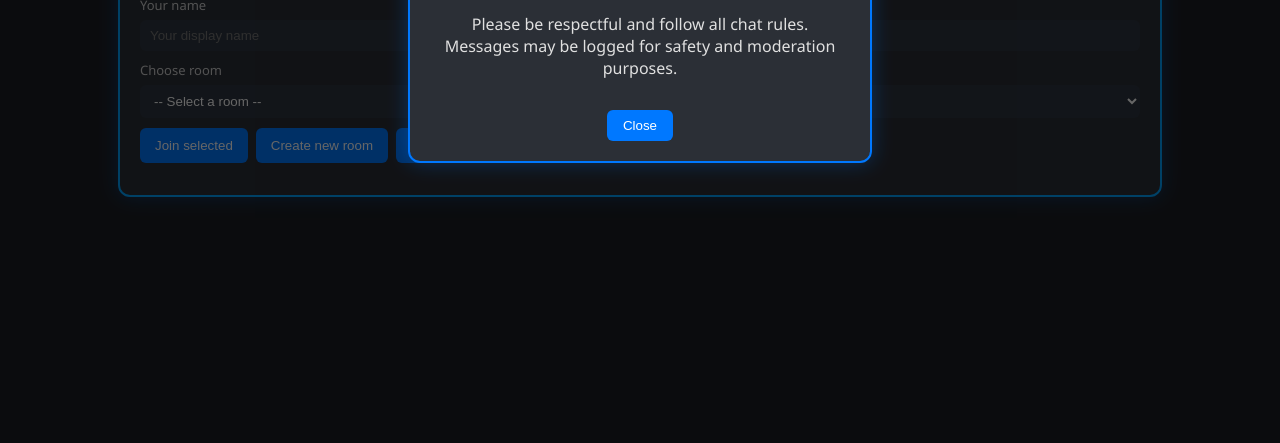
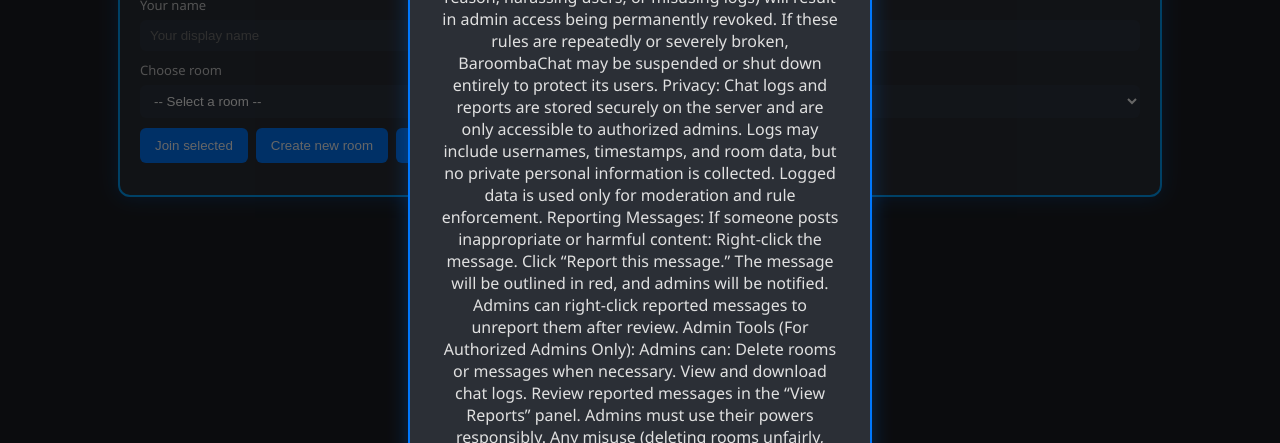
Before and after one commit to Rehcra867/Baroombachat, a website: page index.html in a window 1280 px wide. Shown: the part 357-800 px from the top of the page. Drawn offline with nearby package versions, Linux system fonts and the light colour scheme; no server answers.

Commit message:
Add Terms and Conditions

```diff
--- a/index.html
+++ b/index.html
@@ -77,11 +77,47 @@
   <!-- Welcome Popup -->
   <div id="welcome-popup" class="popup hidden">
     <div class="popup-content">
-      <h2 id="popup-title">Welcome to 🏍️ BaroombaChat!</h2>
+      <h2 id="popup-title">BaroombaChat Terms and Conditions</h2>
       <p id="popup-body">
-        Please be respectful and follow all chat rules. Messages may be logged for safety and moderation purposes.
+
+        Welcome to 🏍️ BaroombaChat!
+        By using this website, you agree to follow the rules below to help keep BaroombaChat safe, friendly, and fun for everyone.
+
+        Behaviour:
+          Be respectful. Treat all users with kindness and fairness.
+          No bullying, harassment, or discrimination of any kind.
+          No inappropriate, rude, or offensive language or content.
+          Use appropriate display names — do not impersonate others or use offensive terms.
+          Do not spam or flood rooms with unnecessary messages.
+          All actions in chat are logged, including room creation, joins, name changes, and messages, for moderation and safety purposes.
+
+        Enforcement:
+          Admins may remove messages, delete rooms, or revoke access from users who break these rules.
+          Abuse of admin power (such as deleting rooms or messages without valid reason, harassing users, or misusing logs) will result in admin access being permanently revoked.
+          If these rules are repeatedly or severely broken, BaroombaChat may be suspended or shut down entirely to protect its users.
+
+        Privacy:
+          Chat logs and reports are stored securely on the server and are only accessible to authorized admins.
+          Logs may include usernames, timestamps, and room data, but no private personal information is collected.
+          Logged data is used only for moderation and rule enforcement.
+
+
+        Reporting Messages:
+          If someone posts inappropriate or harmful content:
+          Right-click the message.
+          Click “Report this message.”
+          The message will be outlined in red, and admins will be notified.
+          Admins can right-click reported messages to unreport them after review.
+
+        Admin Tools (For Authorized Admins Only):
+          Admins can:
+          Delete rooms or messages when necessary.
+          View and download chat logs.
+          Review reported messages in the “View Reports” panel.
+          Admins must use their powers responsibly.
+          Any misuse (deleting rooms unfairly, harassing users, or leaking logs) will result in permanent loss of admin privileges.
       </p>
-      <button id="popup-close">Close</button>
+      <button id="popup-close">I Agree</button>
     </div>
   </div>
 
```
